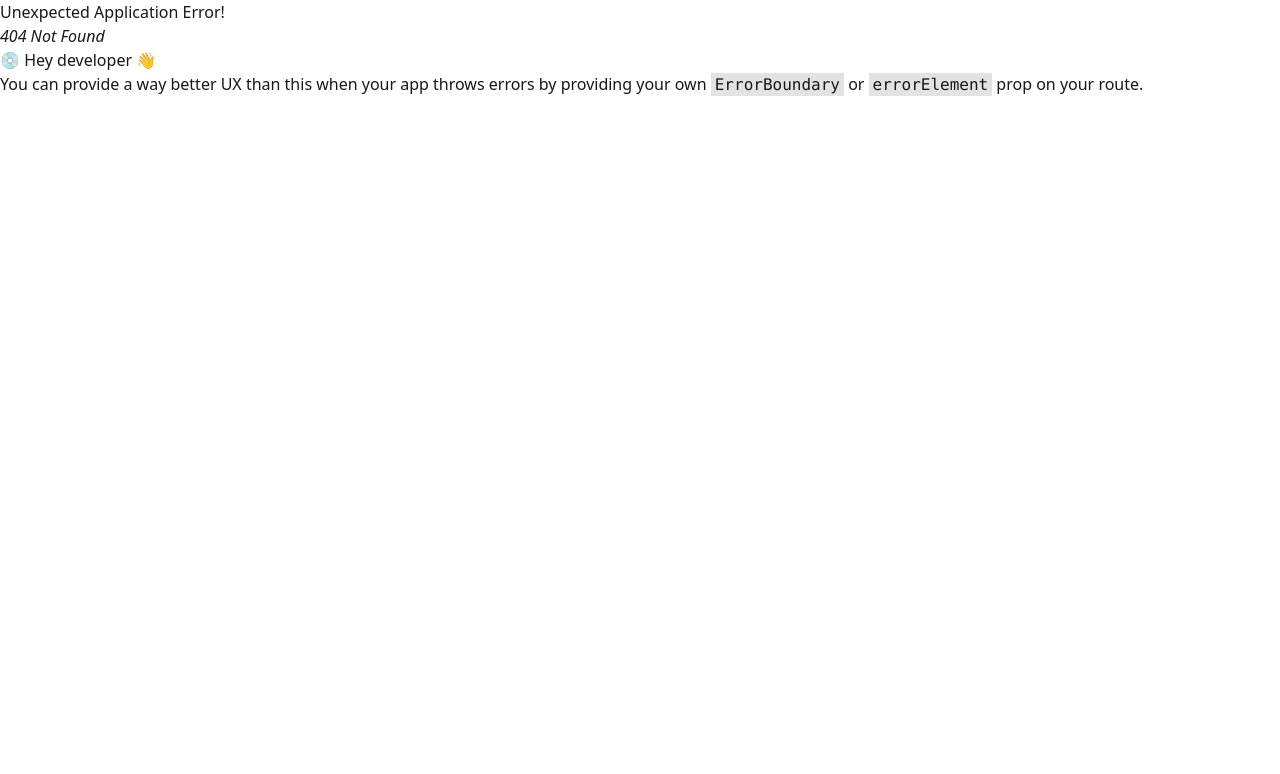
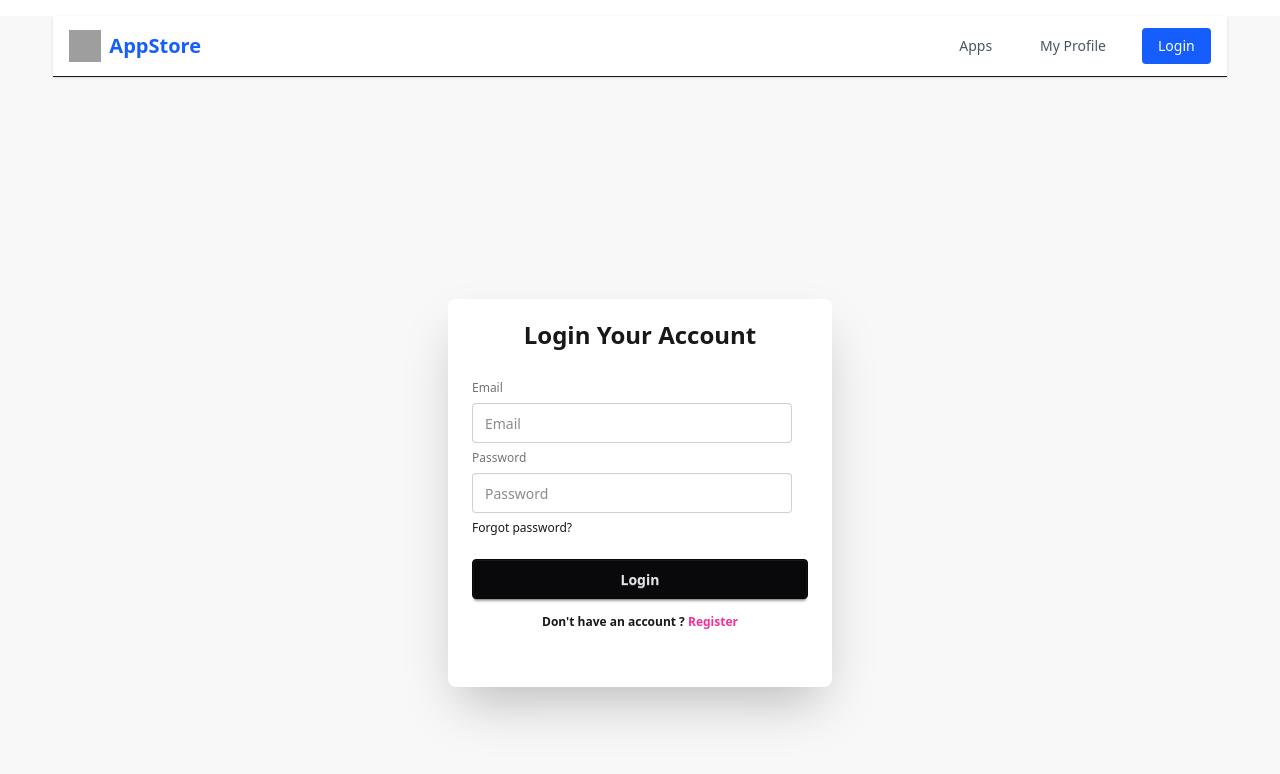
Before and after one commit to Jahangir-alam25/app-store, a React (Vite) app: page /auth/login in a window 1280 px wide. Before the commit this address had no page. Shown: the top 774 px of the page. Built offline with nearby package versions, Linux system fonts and the light colour scheme; grey boxes are pictures that could not be loaded.

Commit message:
added login form

```diff
--- a/src/Components/Navbar.jsx
+++ b/src/Components/Navbar.jsx
@@ -1,5 +1,5 @@
 import { useState } from "react";
-import { NavLink } from "react-router";
+import { Link, NavLink } from "react-router";
 import { Menu, X } from "lucide-react";
 
 // Dummy user (null = not logged in)
@@ -44,7 +44,7 @@
             </NavLink>
           ))}
 
-          {user ? (
+          {/* {user ? (
             <div className="flex items-center gap-3">
               <div className="relative group">
                 <img
@@ -59,10 +59,13 @@
               <button className="text-sm text-red-500 hover:underline">Logout</button>
             </div>
           ) : (
-            <button className="bg-blue-600 text-white px-4 py-2 rounded hover:bg-blue-700 text-sm">
+            <Link to="/auth/login" className="bg-blue-600 text-white px-4 py-2 rounded hover:bg-blue-700 text-sm">
               Login
-            </button>
-          )}
+            </Link>
+          )} */}
+           <Link to="/auth/login" className="bg-blue-600 text-white px-4 py-2 rounded hover:bg-blue-700 text-sm">
+              Login
+            </Link>
         </div>
 
         {/* Mobile Menu Button */}
--- /dev/null
+++ b/src/Layout/AuthLayout.jsx
@@ -0,0 +1,18 @@
+import React from 'react';
+import Navbar from '../Components/Navbar';
+import { Outlet } from 'react-router';
+
+const AuthLayout = () => {
+    return (
+        <div className='bg-base-200 min-h-screen'>
+            <header className='w-11/12 mx-auto my-4'>
+                <Navbar></Navbar>
+            </header>
+            <main className='w-11/12 mx-auto my-4'>
+                <Outlet></Outlet>
+            </main>
+        </div>
+    );
+};
+
+export default AuthLayout;
--- /dev/null
+++ b/src/Pages/Home.jsx
@@ -0,0 +1,12 @@
+import React from 'react';
+
+const Home = () => {
+    return (
+        <div>
+            <h1>Home</h1>
+            <p>Home page</p>
+        </div>
+    );
+};
+
+export default Home;
--- /dev/null
+++ b/src/Pages/Login.jsx
@@ -0,0 +1,25 @@
+import React from 'react';
+import { Link } from 'react-router';
+
+const Login = () => {
+    return (
+        <div className='flex justify-center items-center min-h-screen'>
+            <div className="card bg-base-100 w-full max-w-sm shrink-0 shadow-2xl py-5">
+                <h3 className='font-bold text-2xl text-center'>Login Your Account</h3>
+                <div className="card-body">
+                    <fieldset className="fieldset">
+                        <label className="label">Email</label>
+                        <input type="email" className="input" placeholder="Email" />
+                        <label className="label">Password</label>
+                        <input type="password" className="input" placeholder="Password" />
+                        <div><a className="link link-hover">Forgot password?</a></div>
+                        <button className="btn btn-neutral mt-4">Login</button>
+                        <h3 className='font-bold text-center py-2'>Don't have an account ? <Link className='text-secondary ' to="/auth/register">Register</Link></h3>
+                    </fieldset>
+                </div>
+            </div>
+        </div>
+    );
+};
+
+export default Login;
--- a/src/Routes/Router.jsx
+++ b/src/Routes/Router.jsx
@@ -1,12 +1,35 @@
 import { createBrowserRouter } from "react-router";
 import MainLayout from "../Layout/MainLayout";
+import Home from "../Pages/Home";
+import AuthLayout from "../Layout/AuthLayout";
+import Login from "../Pages/Login";
 
 
 const router = createBrowserRouter([
     {
       path: "/",
       Component: MainLayout,
+      children: [
+        {
+          path: "/",
+          element: <Home></Home>,
+        },
+      ],
     },
+    {
+      path : "/auth",
+      Component : AuthLayout,
+      children:[
+          {
+              path: "/auth/login",
+              Component: Login
+          },
+          {
+              path:"/auth/register",
+             element: <h2>Register</h2>
+          }
+      ]
+  },
   ]);
 
 
```
